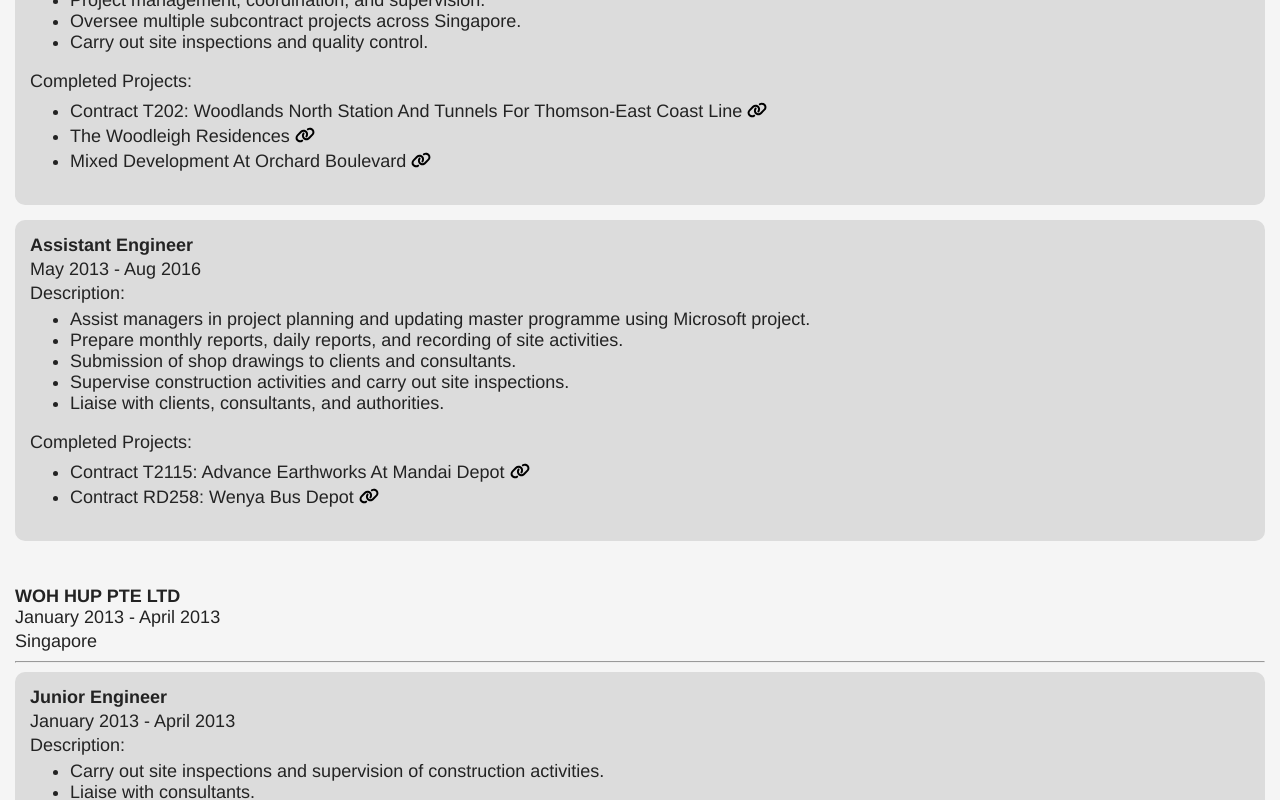
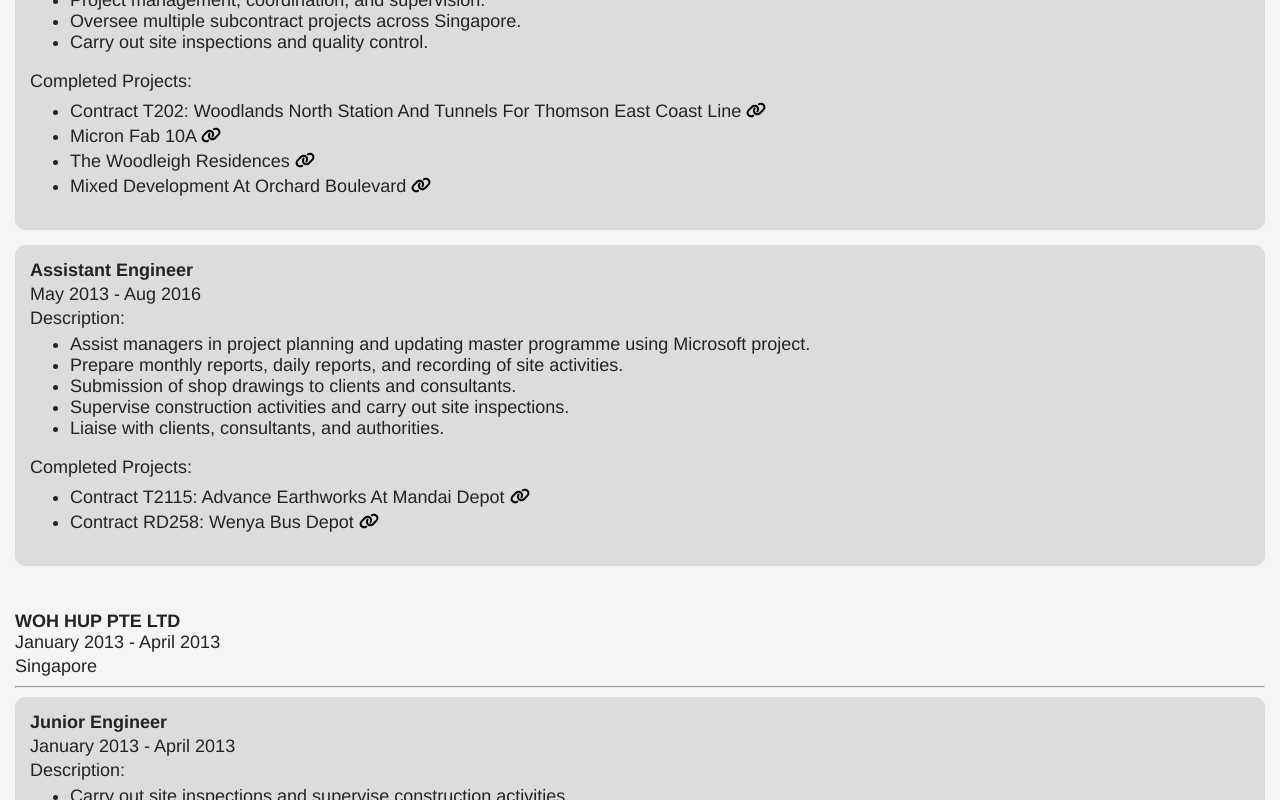
Before and after one commit to Ok-Khun/OkKhun, a Next.js app: page / in a window 1280 px wide. Shown: the part 820-1620 px from the top of the page. Built offline with nearby package versions, Linux system fonts and the light colour scheme.

Commit message:
fix typos

```diff
--- a/components/cv.tsx
+++ b/components/cv.tsx
@@ -111,9 +111,9 @@
               position: "Site Engineer",
               duration: "Aug 2016 - October 2020",
               description: [
-                "Prepare, review and submit method of statements, risk assessments, and safe work procedures to clients and authorities.",
+                "Prepare, review and submit method of statements, risk assessments, safe work procedures and shop drawings to clients and authorities.",
                 "Liaise with clients, consultants, suppliers, contractors, and authorities.",
-                "Submit of monthly reports, progress claims, and vos to clients.",
+                "Submit monthly reports, progress claims, and vos to clients.",
                 "Ensure that projects are completed on time.",
                 "Ensure safety and provide necessary training to the workforce during the execution of the projects.",
                 "Project management, coordination, and supervision.",
@@ -123,8 +123,13 @@
               projects: [
                 {
                   project:
-                    "Contract T202: Woodlands North Station And Tunnels For  Thomson-East Coast Line",
+                    "Contract T202: Woodlands North Station And Tunnels For  Thomson East Coast Line",
                   link: "https://landtransportguru.net/woodlands-north-station/",
+                },
+                {
+                  project:
+                    "Micron Fab 10A",
+                  link: "https://www.ktcgroup.com.sg/micron-fab-10a-project/",
                 },
                 {
                   project: "The Woodleigh Residences",
@@ -168,7 +173,7 @@
               position: "Junior Engineer",
               duration: "January 2013 - April 2013",
               description: [
-                "Carry out site inspections and supervision of construction activities.",
+                "Carry out site inspections and supervise construction activities.",
                 "Liaise with consultants.",
                 "Progress reporting to site managers and project managers.",
               ],
```
